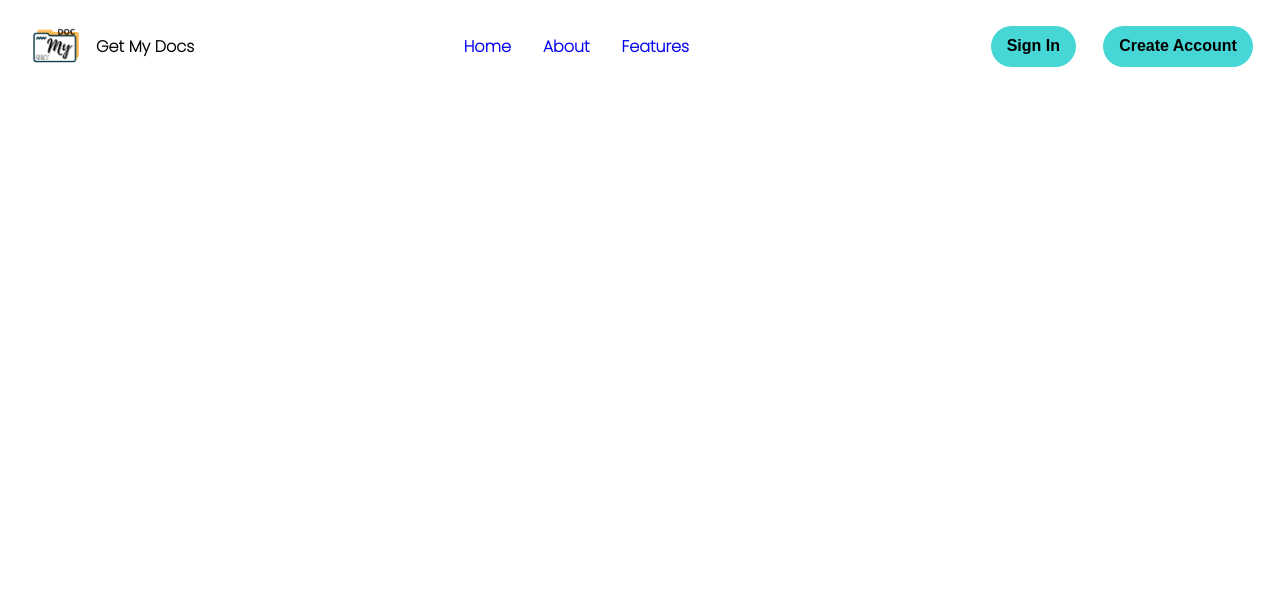
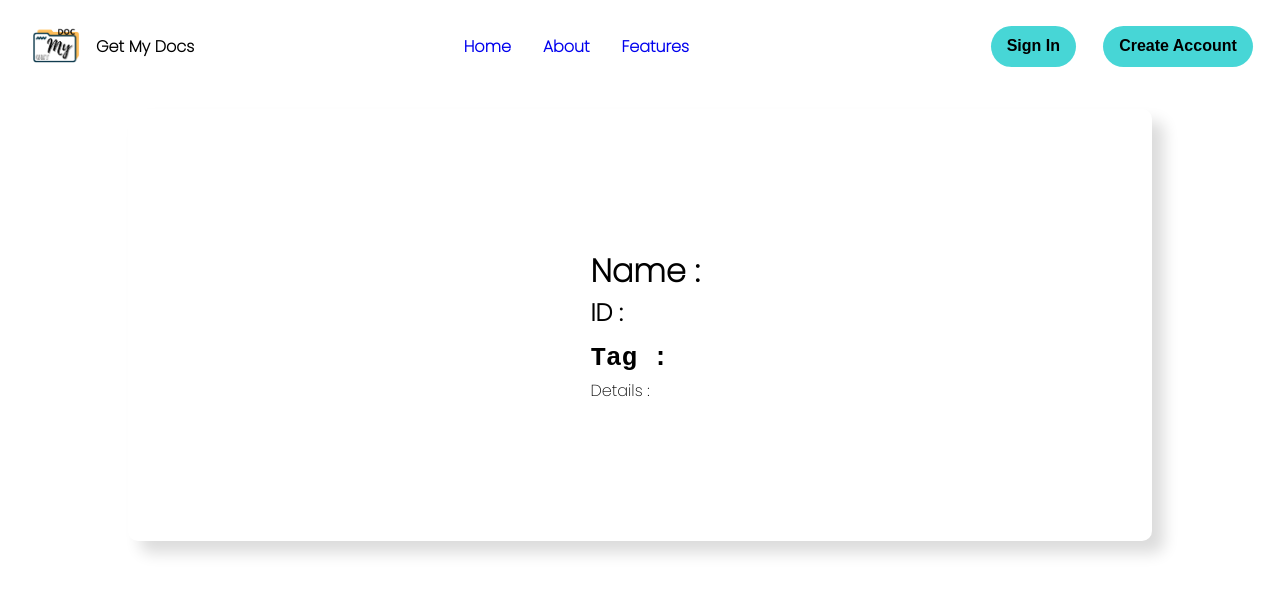
Before and after one commit to Metaverse-Of-Asansol/Get-My-Doc, a React (Vite) app in the folder Client/: page /doc/1 in a window 1280 px wide. Shown: the top 594 px of the page. Built offline with nearby package versions, Linux system fonts and the light colour scheme; no server answers; a web font is replaced by a local one.

Commit message:
Alldocs page designed

```diff
--- a/Client/src/Components/Tags_boxes.jsx
+++ b/Client/src/Components/Tags_boxes.jsx
@@ -1,14 +1,13 @@
 import React, {useState, useEffect} from "react";
-import folder from "../../assets/folder1.png"
 import "./Styles/Tags_boxes.css";
 
-const Tags_boxes = ({tagName}) => {
+const Tags_boxes = ({tagName, tagImg}) => {
 
     return(
         <>
             <div className="tag_box">
                 <div className="icon">
-                    <img src={folder} alt="image" />
+                    <img src={tagImg} alt="image" />
                 </div>
                 <p className="tag_name">
                     {tagName}
--- a/Client/src/Pages/Alldocuments.jsx
+++ b/Client/src/Pages/Alldocuments.jsx
@@ -3,6 +3,8 @@ import { useNavigate, useLocation, Link } from "react-router-dom";
 import Base from "../Base";
 import axios from "axios";
 import "./Styles/Alldocuments.css";
+import Tags_boxes from "../Components/Tags_boxes";
+import file from "../../assets/—Pngtree—file icon_4419863.png.png";
 
 const Alldocuments = () => {
   let navigate = useNavigate();
@@ -50,17 +52,18 @@ const Alldocuments = () => {
       </div>
 
         {console.log(docs)}
+        <div className="tags_wrapper_div">
         {docs.map((doc, index) => {
           return (
             <Link key={index} to={`/doc/${doc._id}`}>
-              <div>
-                <span>
+                {/* <span>
                   <h4>{doc.docTitle}</h4> <code>{doc.docTags}</code>
-                </span>
-              </div>
+                </span> */}
+                <Tags_boxes tagName={doc.docTitle} tagImg={file}/>
             </Link>
           );
         })}
+        </div>
         <form>
           <Link to={`/docs/${tag}/createDocument`}>
             <button className="btn C_doc_btn">Create Document</button>
--- a/Client/src/Pages/Dashboard.jsx
+++ b/Client/src/Pages/Dashboard.jsx
@@ -4,6 +4,7 @@ import { useNavigate, Link } from "react-router-dom";
 import axios from "axios";
 import Tags_boxes from "../Components/Tags_boxes";
 import "./Styles/Dashboard.css"
+import folder from "../../assets/folder1.png"
 
 const Dashboard = () => {
   const [tags, setTags] = useState([]);
@@ -41,7 +42,7 @@ const Dashboard = () => {
         {tags.map((tag, index) => {
           return (
               <Link style={{textDecoration : "none"}} to={`/tagblock/${tag}`}>
-                <Tags_boxes tagName={tag}/>
+                <Tags_boxes tagName={tag} tagImg={folder}/>
               </Link>
           );
         })}
--- /dev/null
+++ b/Client/src/Pages/Styles/Viewdata.css
@@ -0,0 +1,21 @@
+.all_doc_details{
+    display: flex;
+    flex-direction: row-reverse;
+    padding: 1rem;
+    justify-content: space-around;
+    align-items: center;
+    border-radius: 10px;
+    box-shadow: 12px 12px 15px rgb(220, 220, 220) ;
+}
+.doc_img{
+    height: 400px;
+    max-width: 50%;
+}
+.doc_img img{
+    height: 100%;
+    width: 100%;
+}
+.doc_details{
+    min-width: 40%;
+    max-width: 50%;
+}
--- a/Client/src/Pages/Viewdata.jsx
+++ b/Client/src/Pages/Viewdata.jsx
@@ -2,6 +2,7 @@ import React, { useEffect, useState } from "react";
 import { useLocation } from "react-router-dom";
 import Base from "../Base";
 import axios from "axios";
+import "./Styles/Viewdata.css";
 
 const Viewdata = () => {
   const [Userdoc, setUserdoc] = useState({});
@@ -26,15 +27,23 @@ const Viewdata = () => {
   return (
     <Base>
       {console.log(Userdoc)}
-      <h1>{Userdoc.docTitle}</h1>
-      <h2>{Userdoc.docId}</h2>
+      <main class="main_section">
+      <div className="all_doc_details">
+      <div className="doc_details">
+      <h1>Name : {Userdoc.docTitle}</h1>
+      <h2>ID : {Userdoc.docId}</h2>
       <h1>
-        <code>{Userdoc.docTags}</code>
+        <code>Tag : {Userdoc.docTags}</code>
       </h1>
       <div>
-        <p>{Userdoc.additionalInfo}</p>
+        <p>Details : {Userdoc.additionalInfo}</p>
       </div>
+      </div>
+      <div className="doc_img">
       <img src={Userdoc.docLink} alt="" />
+      </div>
+      </div>
+      </main>
     </Base>
   );
 };
```
Also changed, not shown: Client/assets/—Pngtree—file icon_4419863.png.png (added).
